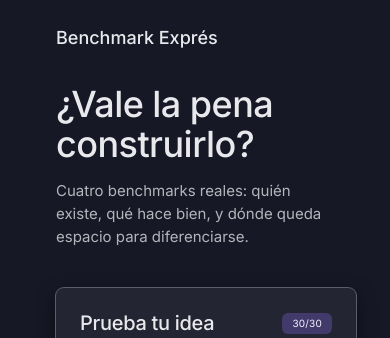
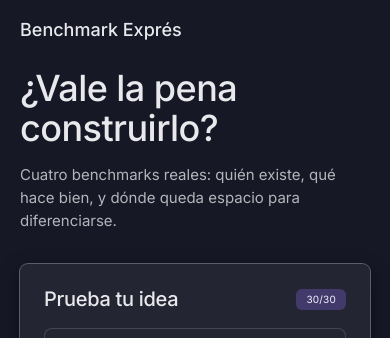
Before and after one commit to CristianCeron/benchmark-expres, a Next.js app: page / in a window 390 px wide. Shown: the top 338 px of the page. Built offline with nearby package versions, Linux system fonts and the light colour scheme.

Commit message:
style: ajuste responsive sobre el layout de Nocturne

```diff
--- /dev/null
+++ b/app/page.module.css
@@ -0,0 +1,32 @@
+.nav {
+  padding: 24px 56px;
+}
+
+.hero {
+  padding: 8px 56px 40px;
+  max-width: 640px;
+}
+
+.content {
+  padding: 0 56px 40px;
+  display: grid;
+  grid-template-columns: repeat(auto-fit, minmax(300px, 1fr));
+  gap: 32px;
+  align-items: start;
+}
+
+@media (max-width: 640px) {
+  .nav {
+    padding: 16px 20px;
+  }
+
+  .hero {
+    padding: 8px 20px 32px;
+    max-width: 100%;
+  }
+
+  .content {
+    padding: 0 20px 32px;
+    gap: 20px;
+  }
+}
--- a/app/page.tsx
+++ b/app/page.tsx
@@ -1,5 +1,6 @@
 import { BenchmarkGrid } from "@/components/BenchmarkGrid";
 import { TryIdeaBox } from "@/components/TryIdeaBox";
+import styles from "./page.module.css";
 
 export default function Home() {
   return (
@@ -13,26 +14,18 @@ export default function Home() {
         fontFamily: "var(--font-body)",
       }}
     >
-      <div style={{ padding: "24px 56px" }}>
+      <div className={styles.nav}>
         <div className="nav-brand">Benchmark Exprés</div>
       </div>
 
-      <div style={{ padding: "8px 56px 40px", maxWidth: 640 }}>
+      <div className={styles.hero}>
         <h1 style={{ margin: "0 0 14px", fontSize: 36 }}>¿Vale la pena construirlo?</h1>
         <p style={{ fontSize: 15, opacity: 0.75, margin: 0 }}>
           Cuatro benchmarks reales: quién existe, qué hace bien, y dónde queda espacio para diferenciarse.
         </p>
       </div>
 
-      <div
-        style={{
-          padding: "0 56px 40px",
-          display: "grid",
-          gridTemplateColumns: "repeat(auto-fit, minmax(300px, 1fr))",
-          gap: 32,
-          alignItems: "start",
-        }}
-      >
+      <div className={styles.content}>
         <TryIdeaBox />
         <BenchmarkGrid />
       </div>
```
Also changed, not shown: 1 other file (tests, documents, lock files or other folders).
